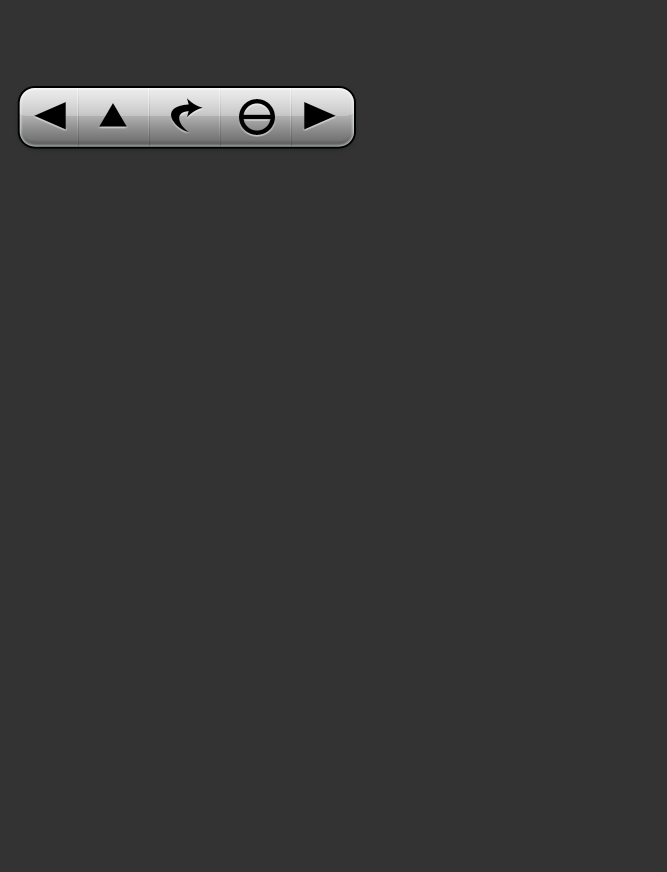
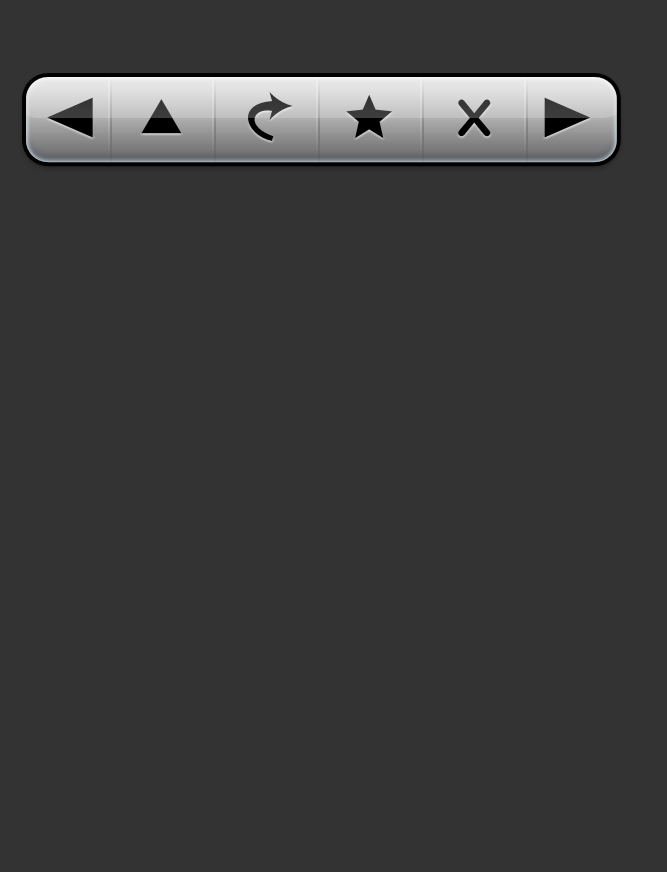
Before and after one commit to nrolland/google-reader-iphone-sync, a Python web app: template template/item.html in a window 1280 px wide. Shown: the whole page, without its empty margins (0-667 px from the left). After the commit the page ends 167 px from the top, so only its background shows below. Run offline with Jinja, Linux system fonts and the light colour scheme; the template is opened without the code that fills it, so the values that code supplies are empty.

Commit message:
Shiny new templates!

```diff
--- a/src/config.py
+++ b/src/config.py
@@ -46,7 +46,7 @@ Usage:
 			print "Test mode enabled - using %s" % app_globals.CONFIG['test_output_dir']
 		elif key == '-T' or key == '--template':
 			app_globals.OPTIONS['template_only'] = True
-			print "Just updating item navigation links..."
+			print "Just updating item templates..."
 		elif key == '-h' or key == '--help':
 			print parse_options.__doc__
 			sys.exit(1)
--- a/template/item.html
+++ b/template/item.html
@@ -6,7 +6,7 @@
 		<link rel="stylesheet" href="../template/style.css" type="text/css" />
 		<script language="javascript" type="text/javascript" src="../template/main.js"></script>
 	</head>
-	<body>
+	<body onload="init()">
 
 		<h3 id="title">
 			<!--{title_link}-->
@@ -27,6 +27,8 @@
 			<div class="sep"></div>
 			<a class="email" href="#" onclick="return email()">email</a>
 			<div class="sep"></div>
+			<a class="star" href="#" onclick="return star()">star</a>
+			<div class="sep"></div>
 			<a class="delete" href="#" onclick="return delete_fn()">x delete</a>
 			<div class="sep"></div>
 			<a class="next" href="./?action=next">next -&gt;</a>
--- a/template/main.js
+++ b/template/main.js
@@ -1,14 +1,25 @@
+function init(){
+	// nothing nuch to do yet...
+}
+
 function delete_fn(){
-	if(!confirm("Delete this file?")) {
-		return false;
+	if(confirm("DELETE this file\n(marking it as read)?")) {
+		document.location.href='./?action=delete_ref';
 	}
-	document.location.href='./?action=delete_ref';
 	return false;
 }
 
 function email(){
-	var title_elem = document.getElementById("title").getElementsByTagName('a')[0];
-	//var desc = escape(title_elem.firstChild.nodeValue);
-	document.location.href="mailto:?subject=A link for you!&body=" + title_elem.getAttribute('href');
+	if(confirm("EMAIL this item?")){
+		var title_elem = document.getElementById("title").getElementsByTagName('a')[0];
+		document.location.href="mailto:?subject=A link for you!&body=" + title_elem.getAttribute('href');
+	}
 	return false;
 }
+
+function star(){
+	if(confirm("Mark item as STARRED\n(and delete it from this device)?")){
+		document.location.href='./?action=star_ref';
+	}
+	return false;
+}
--- a/template/style.css
+++ b/template/style.css
@@ -1,6 +1,5 @@
 html{
-	width:680;
-	padding-bottom:100px;
+	width:680px;
 }
 
 body {
@@ -18,38 +17,43 @@ h1, h2, h3, h4, h5, h6 {
 	text-decoration:none;
 }
 
+h3{
+	font-size:1.35em;
+}
+
 
 #nav{
-	margin-top:80px;
+	padding-top:60px;
+	padding-bottom:160px;
 }
 
 #nav a, #nav div.sep{
 	display:block;
-	width:69px;
-	height:69px;
+	width:100px;
+	height:100px;
 	margin: 5px 0px;
 	color:transparent;
 	float:left;
 }
 
-#nav a.next         { background: transparent url(img/next.png) no-repeat top left;   }
-#nav a.next:hover   { background: transparent url(img/a_next.png) no-repeat top left; }
+#nav a {
+	background-color: transparent;
+	background-position: top left;
+	background-repeat: no-repeat;
+}
+#nav a:hover { background-position: 0px -100px;   }
 
-#nav a.prev         { background: transparent url(img/prev.png) no-repeat top left;   }
-#nav a.prev:hover   { background: transparent url(img/a_prev.png) no-repeat top left; }
-
-#nav a.up           { background: transparent url(img/up.png) no-repeat top left;     }
-#nav a.up:hover     { background: transparent url(img/a_up.png) no-repeat top left;   }
-
-#nav a.delete       { background: transparent url(img/del.png) no-repeat top left;    }
-#nav a.delete:hover { background: transparent url(img/a_del.png) no-repeat top left;  }
-
-#nav a.email        { background: transparent url(img/fwd.png) no-repeat top left;    }
-#nav a.email:hover  { background: transparent url(img/a_fwd.png) no-repeat top left;  }
+#nav a.next         { background-image: url(img/next.png);    }
+#nav a.prev         { background-image: url(img/prev.png);    }
+#nav a.up           { background-image: url(img/up.png);      }
+#nav a.delete       { background-image: url(img/del.png);     }
+#nav a.email        { background-image: url(img/fwd.png);     }
+#nav a.star         { background-image: url(img/star.png);    }
+#nav a.star_on      { background-image: url(img/star_on.png); }
 
 
 #nav div.sep{
-	width:2px;
+	width:4px;
 	background: transparent url(img/sep.png) no-repeat top left;
 }
 
```
Also changed, not shown: template/img/a_del.png (deleted), template/img/a_fwd.png (deleted), template/img/a_next.png (deleted), template/img/a_prev.png (deleted), template/img/a_sep.png (deleted), template/img/a_up.png (deleted), template/img/del.png, template/img/fwd.png, template/img/next.png, template/img/prev.png, template/img/sep.png, template/img/star.png (added), template/img/up.png.
